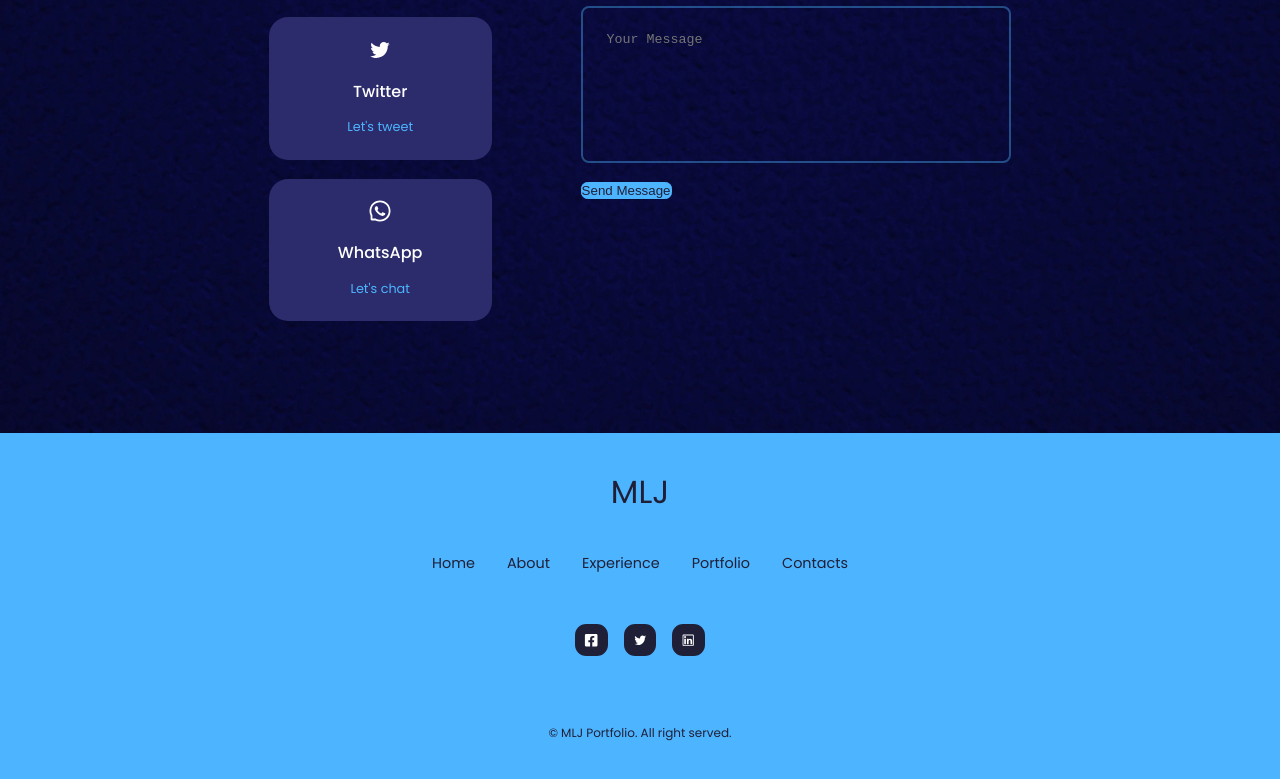
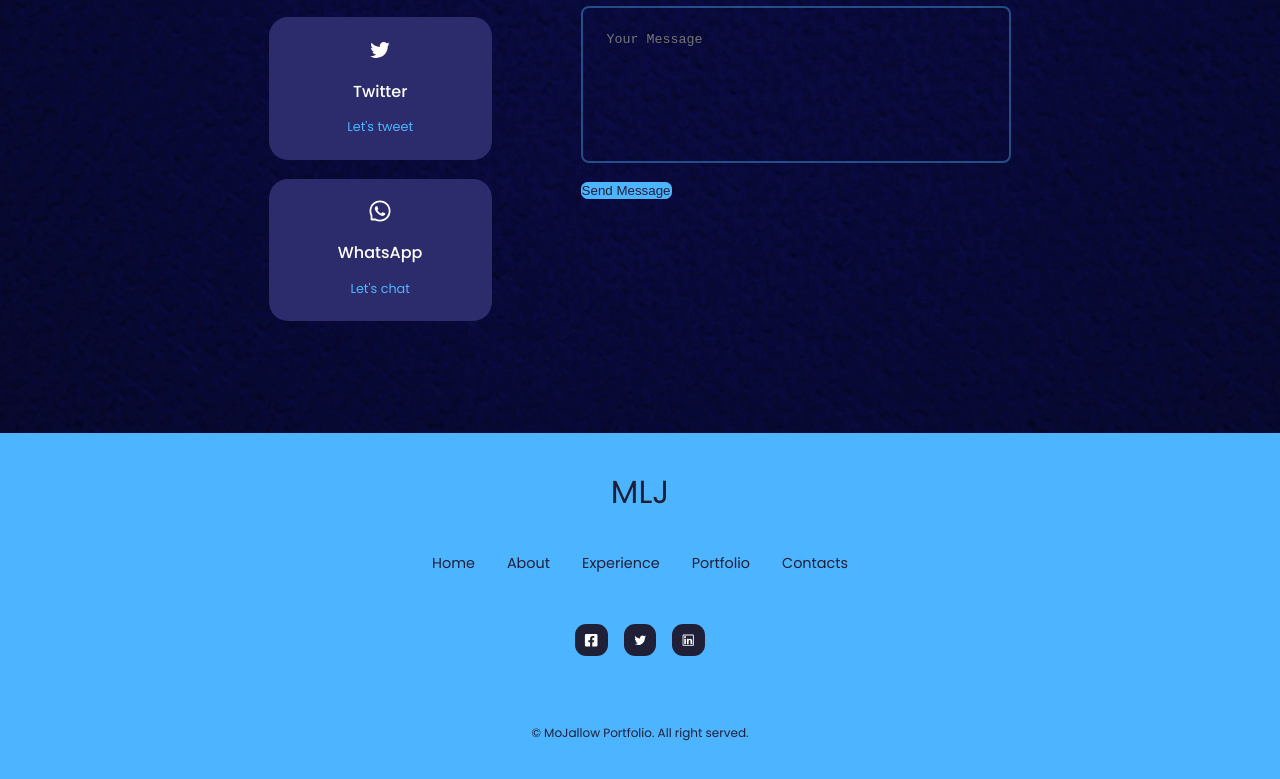
Before and after one commit to ModouLaminJagne/Portfolio, a React (Create React App) app in the folder portfolio/: page / in a window 1280 px wide. Shown: the part 3803-4582 px from the top of the page. Built offline with nearby package versions, Linux system fonts and the light colour scheme.

Commit message:
copy right edited.

```diff
--- a/portfolio/src/Components/Footer/Footer.jsx
+++ b/portfolio/src/Components/Footer/Footer.jsx
@@ -46,7 +46,7 @@ const Footer = () => {
         </a>
       </div>
       <div className="footer__copyright">
-        <small>&copy; MLJ Portfolio. All right served. </small>
+        <small>&copy; MoJallow Portfolio. All right served. </small>
       </div>
     </footer>
   );
```
